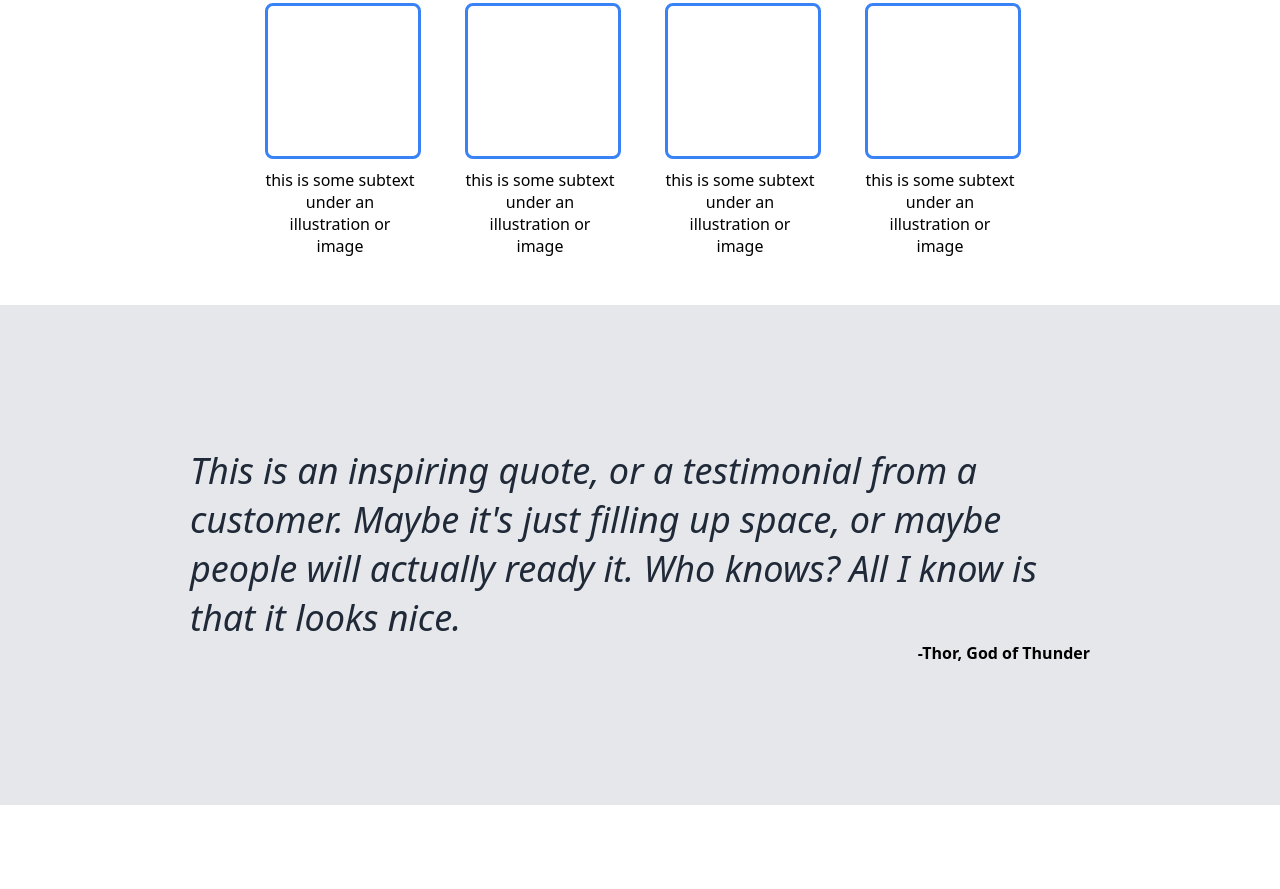
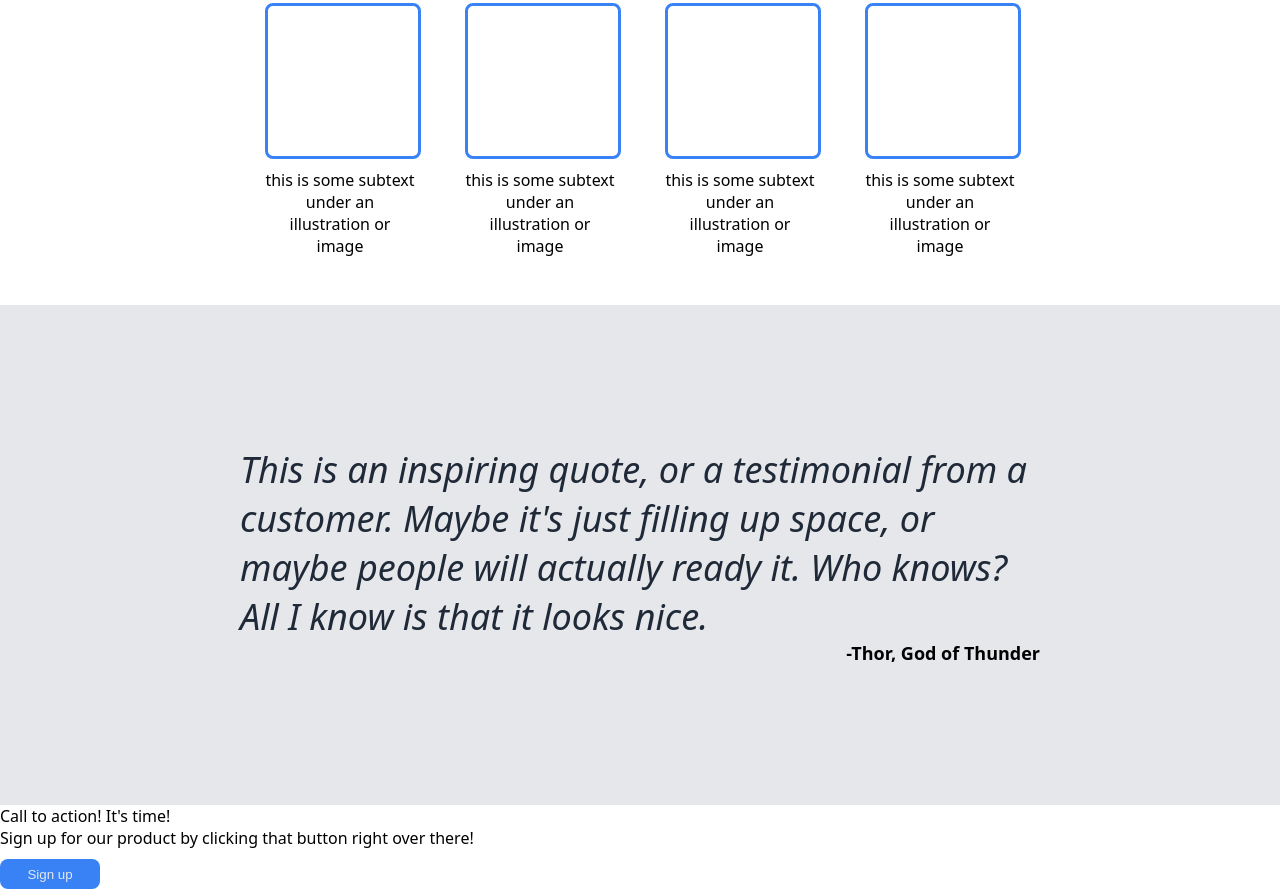
Before and after one commit to haimseven/landing-page, a plain HTML site: page index.html in a window 1280 px wide. Shown: the part 695-1584 px from the top of the page. Before the commit the page ends 1500 px from the top, so only its background shows below. Drawn offline with Linux system fonts and the light colour scheme.

Commit message:
Created container 4
Changes and additions include:
- Created container4 class
- Created call-to-action class
- Created c2a-title class
- Created c2a-info class
- Created sign up button

```diff
--- a/index.html
+++ b/index.html
@@ -55,5 +55,12 @@
             <div class="quote-name">-Thor, God of Thunder</div>
         </div>
     </div>
+    <div class="container4">
+        <div class="call-to-action">
+            <div class="c2a-title">Call to action! It's time!</div>
+            <div class="c2a-info">Sign up for our product by clicking that button right over there!</div>
+        </div>
+        <button>Sign up</button>
+    </div>
 </body>
 </html>
--- a/styles.css
+++ b/styles.css
@@ -40,9 +40,13 @@ ul {
     align-items: center;
 }
 
+.container4 {
+
+}
+
 .quote {
     display: flex;
-    width: 900px;
+    width: 800px;
     flex-direction: column;
 }
 
@@ -56,6 +60,7 @@ ul {
 
 .quote-name {
     display: flex;
+    font-size: 18px;
     font-weight: bold;
     justify-content: flex-end;
 }
```
